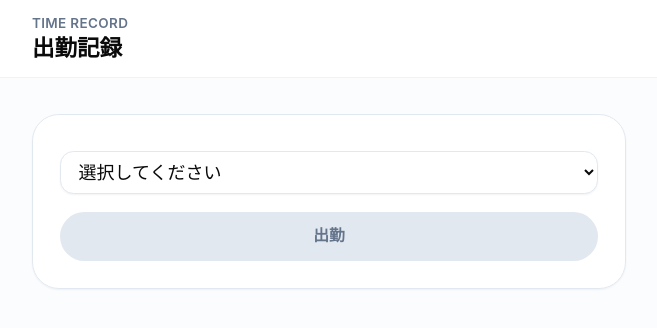
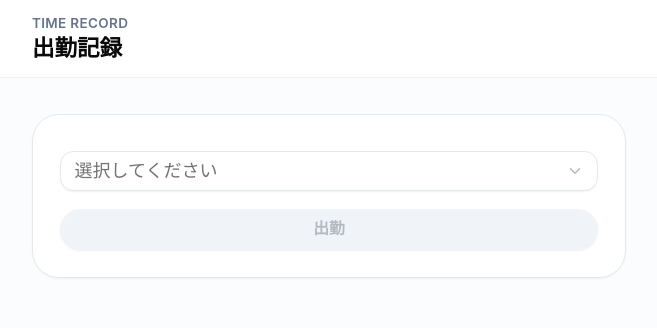
Before and after one commit to kazudmb/time-record-frontend, a React (Vite) app: page / in a window 1280 px wide. Shown: the top 328 px of the page, without its empty margins (311-968 px from the left). Built offline with nearby package versions, Linux system fonts and the light colour scheme.

Commit message:
feat: selectをshadcnのselectにリファクタリングした

```diff
--- a/package.json
+++ b/package.json
@@ -22,6 +22,7 @@
     "tailwindcss-animate": "^1.0.7"
   },
   "devDependencies": {
+    "@types/node": "^24.9.2",
     "@types/react": "^18.3.5",
     "@types/react-dom": "^18.3.0",
     "@vitejs/plugin-react": "^4.3.1",
--- a/src/App.tsx
+++ b/src/App.tsx
@@ -1,6 +1,14 @@
-import { useCallback, useMemo, useState, type ChangeEvent } from "react";
+import { useCallback, useMemo, useState } from "react";
+import { AppShell } from "./components/layout/AppShell";
+import { Button } from "./components/ui/button";
+import {
+  Select,
+  SelectContent,
+  SelectItem,
+  SelectTrigger,
+  SelectValue,
+} from "./components/ui/select";
 import { toast } from "sonner";
-import { AppShell } from "./components/layout/AppShell";
 
 type Employee = {
   id: string;
@@ -30,8 +38,8 @@ export function App() {
     [selectedEmployeeId],
   );
 
-  const handleSelectChange = useCallback((event: ChangeEvent<HTMLSelectElement>) => {
-    setSelectedEmployeeId(event.target.value);
+  const handleSelectChange = useCallback((value: string) => {
+    setSelectedEmployeeId(value);
   }, []);
 
   const handleCheckIn = useCallback(async () => {
@@ -66,23 +74,25 @@ export function App() {
       primaryAction={null}
     >
       <section className="space-y-4 rounded-3xl border border-slate-200 bg-white/90 p-6 shadow-sm shadow-slate-900/5 backdrop-blur">
-        <div>
-          <select
-            id="employee"
-            className="mt-2 w-full rounded-xl border border-slate-200 bg-white px-3 py-2 text-base shadow-sm focus:border-slate-400 focus:outline-none focus:ring-2 focus:ring-slate-200"
-            value={selectedEmployeeId}
-            onChange={handleSelectChange}
+        <div className="mt-2">
+          <Select
+            value={selectedEmployeeId || undefined}
+            onValueChange={handleSelectChange}
           >
-            <option value="">選択してください</option>
-            {employees.map((employee) => (
-              <option key={employee.id} value={employee.id}>
-                {employee.name}
-              </option>
-            ))}
-          </select>
+            <SelectTrigger className="w-full rounded-xl border border-slate-200 bg-white px-3 py-2 text-base shadow-sm focus:border-slate-400 focus:ring-2 focus:ring-slate-200">
+              <SelectValue placeholder="選択してください" />
+            </SelectTrigger>
+            <SelectContent>
+              {employees.map((employee) => (
+                <SelectItem key={employee.id} value={employee.id}>
+                  {employee.name}
+                </SelectItem>
+              ))}
+            </SelectContent>
+          </Select>
         </div>
 
-        <button
+        <Button
           type="button"
           disabled={!selectedEmployee || isSubmitting}
           onClick={handleCheckIn}
@@ -95,7 +105,7 @@ export function App() {
           aria-busy={isSubmitting}
         >
           {isSubmitting ? "送信中..." : "出勤"}
-        </button>
+        </Button>
       </section>
     </AppShell>
   );
--- a/src/lib/ui/button.tsx
+++ /dev/null
@@ -1,17 +0,0 @@
-import * as React from "react"
-import { clsx } from "clsx"
-
-export interface ButtonProps extends React.ButtonHTMLAttributes<HTMLButtonElement> {}
-
-export function Button({ className, ...props }: ButtonProps) {
-  return (
-    <button
-      className={clsx(
-        "inline-flex items-center justify-center rounded-md text-sm font-medium transition-colors",
-        "bg-black text-white hover:bg-neutral-800 h-9 px-4 py-2",
-        className
-      )}
-      {...props}
-    />
-  )
-}
--- a/tsconfig.json
+++ b/tsconfig.json
@@ -11,11 +11,13 @@
     "noEmit": true,
     "jsx": "react-jsx",
     "strict": true,
-    // shadcn
+    "types": ["node"],
+    // shadcn start
     "baseUrl": ".",
     "paths": {
       "@/*": ["./src/*"]
-    }
+    },
+    // shadcn end
   },
   "include": ["src"]
 }
--- a/vite.config.ts
+++ b/vite.config.ts
@@ -1,6 +1,16 @@
 import { defineConfig } from 'vite'
 import react from '@vitejs/plugin-react'
+import path from 'node:path'
+import { fileURLToPath } from 'node:url'
+
+const __filename = fileURLToPath(import.meta.url)
+const __dirname = path.dirname(__filename)
 
 export default defineConfig({
   plugins: [react()],
+  resolve: {
+    alias: {
+      '@': path.resolve(__dirname, './src'),
+    },
+  },
 })
```
Also changed, not shown: 1 other file (tests, documents, lock files or other folders).
